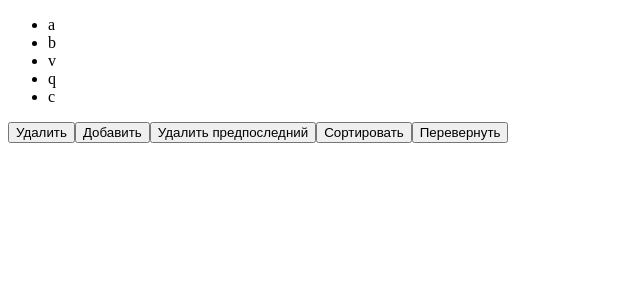
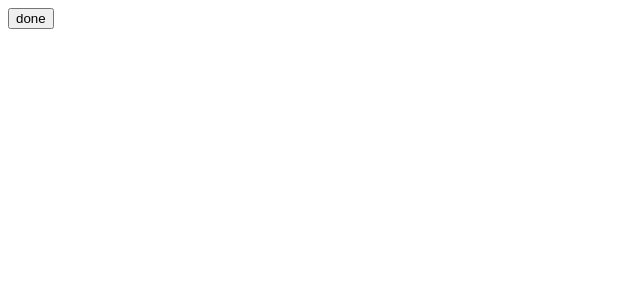
Before and after one commit to vitalay/course-on-60, a Vue app: page / in a window 1280 px wide. Shown: the top 300 px of the page, without its empty margins (0-640 px from the left). Built offline with nearby package versions, Linux system fonts and the light colour scheme.

Commit message:
Реактивность объекта с CSS классами в Vue

```diff
--- a/src/App.vue
+++ b/src/App.vue
@@ -3,57 +3,30 @@ export default {
 
 	data() {
 		return {
-			arr: ['a', 'b', 'v', 'q', 'c'],
-
+		obj: {
+				hidden: true,
+		}
 		}
 	},
 	methods: {
-		add() {
-			this.arr.pop()
-
-		},
-		add2() {
-			this.arr.push('d')
-		},
-		del() {
-			this.arr.splice(-2, 1)
-		},
-		del2() {
-			this.arr.sort()
-		},
-		add3() {
-			this.arr.reverse()
+		show () {
+			this.obj.hidden = !this.obj.hidden
 		}
-
 	}
-
 };
 </script>
 
 <template>
-	<ul>
-		<li v-for="elem in arr">
-			{{ elem }}
-		</li>
-	</ul>
-
-	<button @click="add">Удалить</button>
-	<button @click="add2">Добавить</button>
-	<button @click="del">Удалить предпоследний</button>
-	<button @click="del2">Сортировать</button>
-	<button @click="add3">Перевернуть</button>
-
-
+	<p :class="obj">text</p>
+	<button @click="show">done</button>
 
 </template>
 
 
 <style scoped>
-table {
-	border: 1px solid black;
+
+p.hidden {
+	display: none;
 }
 
-td {
-	border: 1px solid black;
-}
 </style>
```
